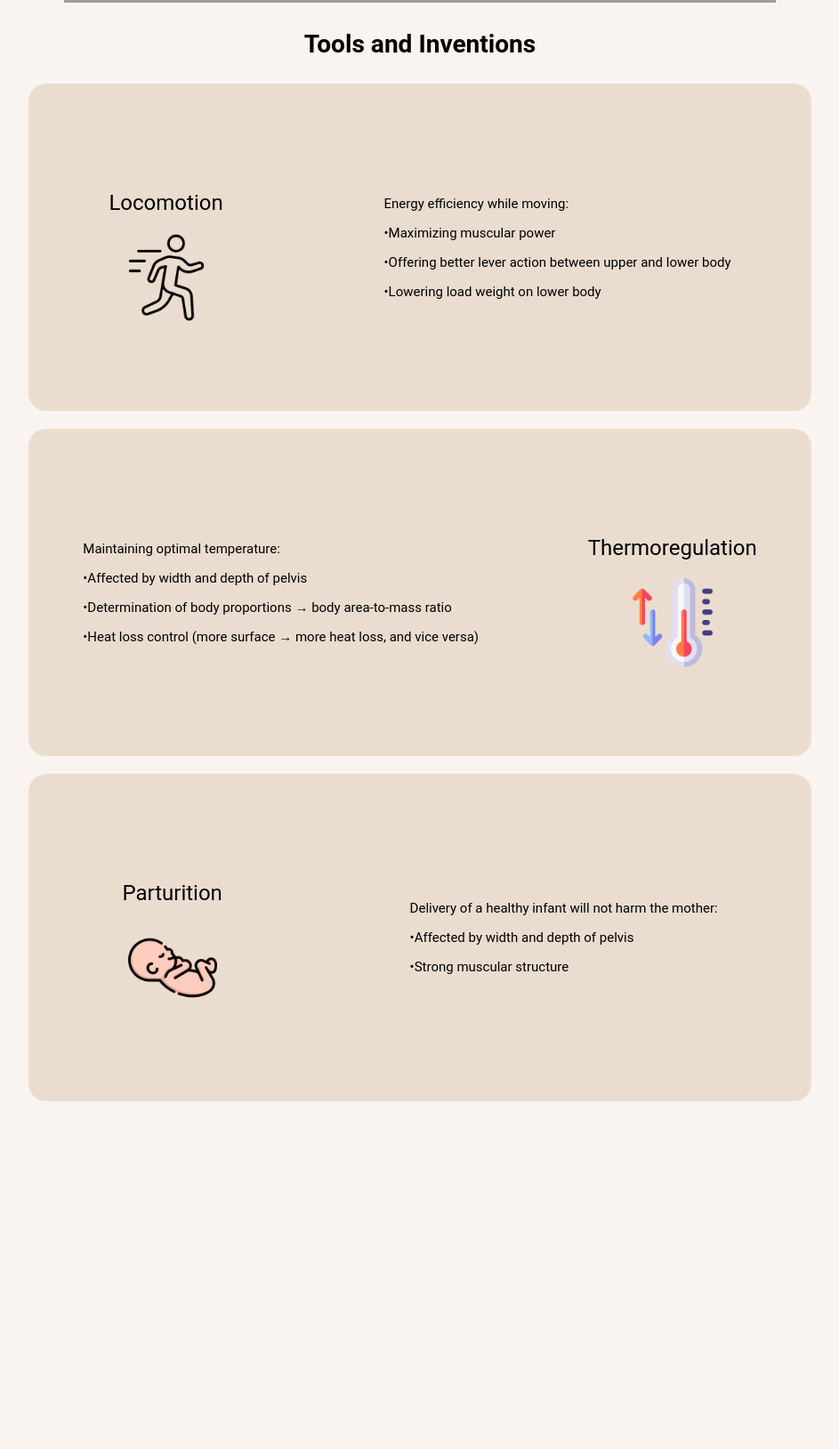
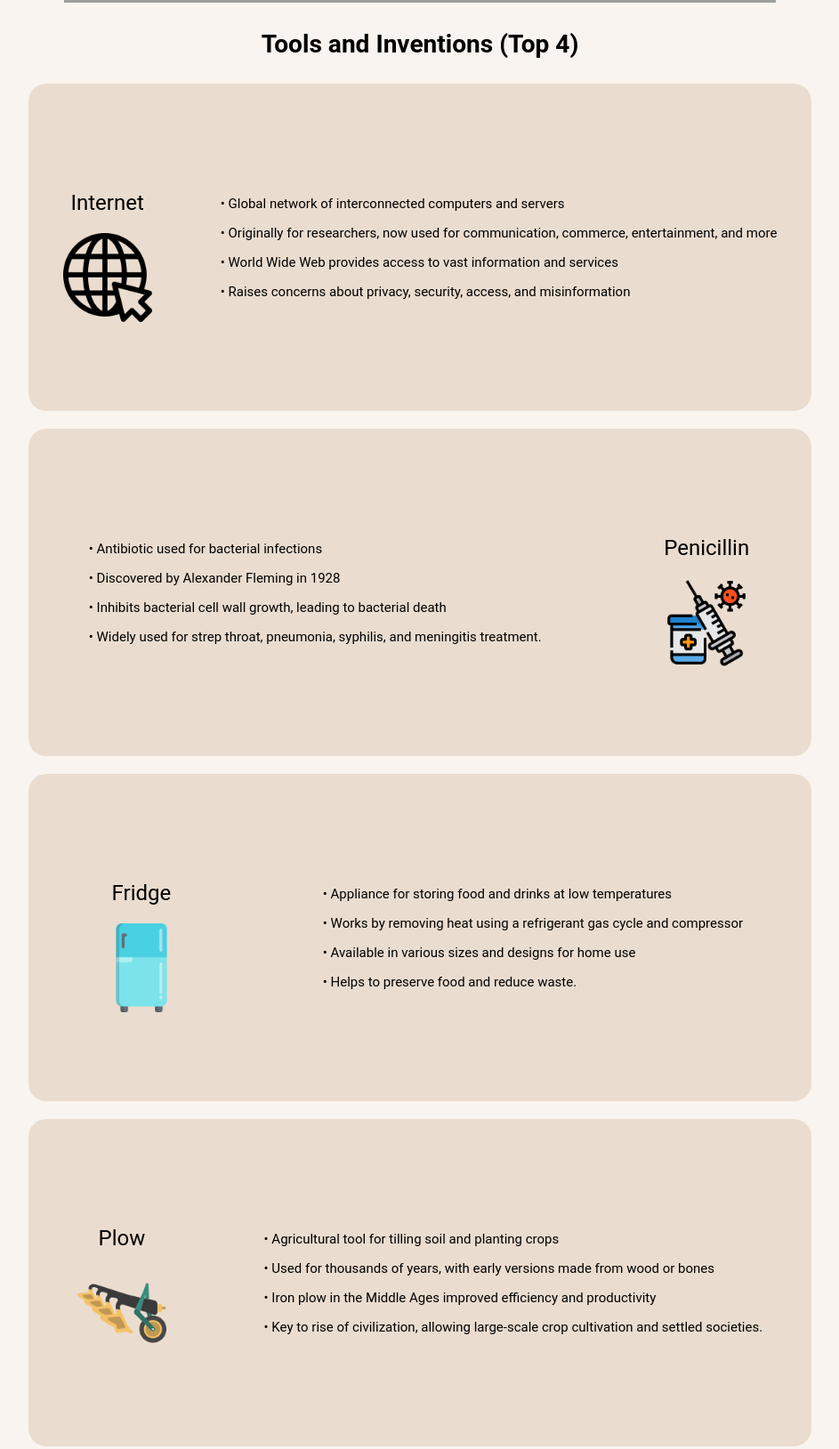
Before and after one commit to IsaiahBouromphongsa/ANTH, a plain HTML site: page technology.html in a window 1280 px wide. Shown: the part 806-2435 px from the top of the page at 89% size, without its empty margins (168-1111 px from the left). Before the commit the page ends 2064 px from the top, so only its background shows below. Drawn offline with Linux system fonts and the light colour scheme; grey boxes are pictures that could not be loaded.

Commit message:
Add descriptions

```diff
--- a/technology.html
+++ b/technology.html
@@ -26,41 +26,54 @@
     <div class="h123">
         <img class="evo" src="tools.jpeg" alt="Stone Tools">
     </div>
-    <h3 class="h123">Tools and Inventions</h3>
+    <h3 class="h123">Tools and Inventions (Top 4)</h3>
     <div class="ldescription">
         <div class="pdesc">
             <div class="left">
-                <div class="name">Locomotion</div>
-                <img class="pic" src="movement.png" alt="Locomotion">
+                <div class="name">Internet</div>
+                <img class="pic" src="internet.png" alt="Internet">
             </div>
             <div class="bullet">
-                <p>Energy efficiency while moving:</p>
-                <p> •Maximizing muscular power</p>
-                <p> •Offering better lever action between upper and lower body</p>
-                <p> •Lowering load weight on lower body</p>
+                <p>• Global network of interconnected computers and servers</p>
+                <p>• Originally for researchers, now used for communication, commerce, entertainment, and more</p>
+                <p>• World Wide Web provides access to vast information and services</p>
+                <p>• Raises concerns about privacy, security, access, and misinformation</p>
             </div>
         </div>
         <div class="pdesc">
             <div class="bullet">
-                <p>Maintaining optimal temperature:</p>
-                <p> •Affected by width and depth of pelvis</p>
-                <p> •Determination of body proportions → body area-to-mass ratio</p>
-                <p> •Heat loss control (more surface → more heat loss, and vice versa)</p>
+                <p>• Antibiotic used for bacterial infections</p>
+                <p>• Discovered by Alexander Fleming in 1928</p>
+                <p>• Inhibits bacterial cell wall growth, leading to bacterial death</p>
+                <p>• Widely used for strep throat, pneumonia, syphilis, and meningitis treatment.</p>
             </div>
             <div class="left">
-                <div class="name">Thermoregulation</div>
-                <img class="pic" src="temperature.png" alt="Thermoregulation">
+                <div class="name">Penicillin</div>
+                <img class="pic" src="vaccine.png" alt="Vaccine">
             </div>
         </div>
         <div class="pdesc">
             <div class="left">
-                <div class="name">Parturition</div>
-                <img class="pic" src="newborn.png" alt="Parturition">
+                <div class="name">Fridge</div>
+                <img class="pic" src="fridge.png" alt="Parturition">
             </div>
             <div class="bullet">
-                <p>Delivery of a healthy infant will not harm the mother:</p>
-                <p>•Affected by width and depth of pelvis</p>
-                <p>•Strong muscular structure</p>
+                <p>• Appliance for storing food and drinks at low temperatures</p>
+                <p>• Works by removing heat using a refrigerant gas cycle and compressor</p>
+                <p>• Available in various sizes and designs for home use</p>
+                <p>• Helps to preserve food and reduce waste.</p>
+            </div>
+        </div>
+        <div class="pdesc">
+            <div class="left">
+                <div class="name">Plow</div>
+                <img class="pic" src="plow.png" alt="Parturition">
+            </div>
+            <div class="bullet">
+                <p>• Agricultural tool for tilling soil and planting crops</p>
+                <p>• Used for thousands of years, with early versions made from wood or bones</p>
+                <p>• Iron plow in the Middle Ages improved efficiency and productivity</p>
+                <p>• Key to rise of civilization, allowing large-scale crop cultivation and settled societies.</p>
             </div>
         </div>
     </div>
```
Also changed, not shown: behavior.html (+3 -3 lines), conciousness.html (+3 -3 lines), brain2.png (added), evolution.png (added), fridge.png (added), happy.png (added), internet.png (added), livestock.png (added), plow.png (added), settings-gears-outlines-interface-symbol.png (added), vaccine.png (added), zombie.png (added).
